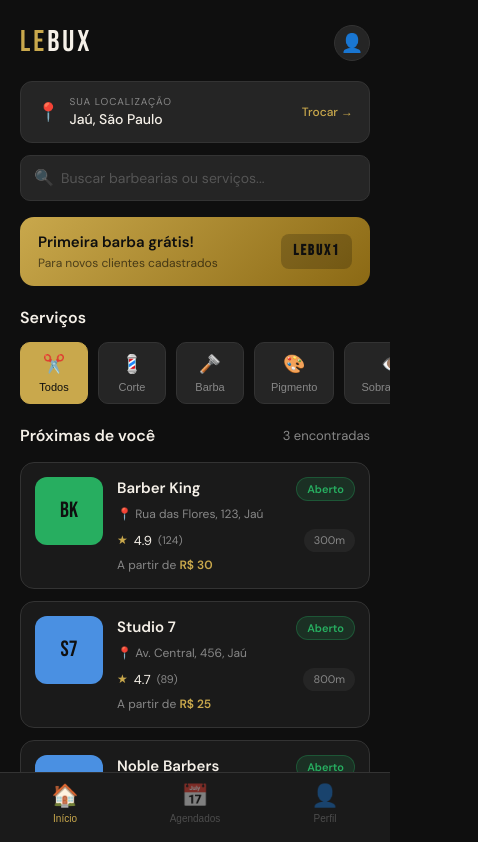
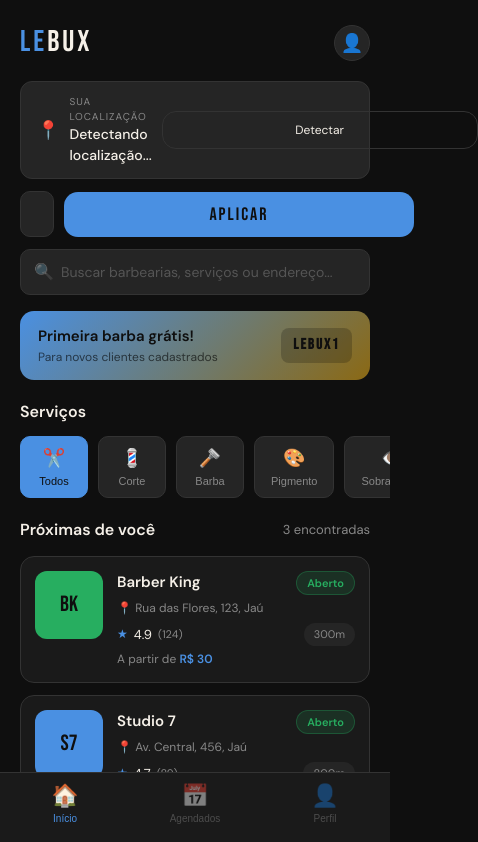
Before and after one commit to leonardo850/frontend, a React (Create React App) app: page / in a window 390 px wide. Shown: the top 842 px of the page, 478 px wide, since content can reach past the window. Built offline with nearby package versions, Linux system fonts and the light colour scheme; no server answers.

Commit message:
add pwa mobile install support

```diff
--- a/public/index.html
+++ b/public/index.html
@@ -3,9 +3,10 @@
   <head>
     <meta charset="utf-8" />
     <meta name="viewport" content="width=device-width, initial-scale=1, user-scalable=no" />
-    <meta name="theme-color" content="#0F0F0F" />
+    <meta name="theme-color" content="#4A90E2" />
     <meta name="description" content="Lebux - Encontre e agende na barbearia mais próxima de você" />
     <link rel="manifest" href="%PUBLIC_URL%/manifest.json" />
+    <link rel="apple-touch-icon" href="%PUBLIC_URL%/icon.svg" />
     <title>Lebux - Barbearias</title>
   </head>
   <body>
--- a/src/App.css
+++ b/src/App.css
@@ -1,8 +1,8 @@
 @import url('https://fonts.googleapis.com/css2?family=Bebas+Neue&family=DM+Sans:ital,opsz,wght@0,9..40,300;0,9..40,400;0,9..40,500;0,9..40,600;1,9..40,400&display=swap');
 
 :root {
-  --gold: #C9A84C;
-  --gold-light: #E8C96E;
+  --gold: #4A90E2;
+  --gold-light: #6BA8F7;
   --dark: #0F0F0F;
   --dark2: #1A1A1A;
   --dark3: #252525;
--- a/src/hooks/useGeolocation.js
+++ b/src/hooks/useGeolocation.js
@@ -1,30 +1,40 @@
-import { useState, useEffect } from 'react';
+import { useState, useEffect, useCallback } from 'react';
 
 export function useGeolocation() {
   const [location, setLocation] = useState(null);
   const [error, setError] = useState(null);
   const [loading, setLoading] = useState(true);
 
-  useEffect(() => {
+  const requestLocation = useCallback(() => {
     if (!navigator.geolocation) {
       setError('Geolocalização não suportada');
       setLoading(false);
       return;
     }
 
+    setLoading(true);
     navigator.geolocation.getCurrentPosition(
       ({ coords }) => {
         setLocation({ lat: coords.latitude, lng: coords.longitude });
+        setError(null);
         setLoading(false);
       },
       (err) => {
-        // Fallback para Jaú, SP
         setLocation({ lat: -22.2964, lng: -48.5589 });
         setError('Usando localização padrão: Jaú, SP');
         setLoading(false);
+      },
+      {
+        enableHighAccuracy: true,
+        timeout: 10000,
+        maximumAge: 0,
       }
     );
   }, []);
 
-  return { location, error, loading };
+  useEffect(() => {
+    requestLocation();
+  }, [requestLocation]);
+
+  return { location, error, loading, refreshLocation: requestLocation };
 }
--- a/src/index.js
+++ b/src/index.js
@@ -4,3 +4,11 @@ import App from './App';
 
 const root = ReactDOM.createRoot(document.getElementById('root'));
 root.render(<React.StrictMode><App /></React.StrictMode>);
+
+if ('serviceWorker' in navigator) {
+  window.addEventListener('load', () => {
+    navigator.serviceWorker.register('/service-worker.js')
+      .then(() => console.log('Service worker registrado com sucesso.'))
+      .catch(err => console.warn('Falha ao registrar service worker:', err));
+  });
+}
--- a/src/pages/HomePage.js
+++ b/src/pages/HomePage.js
@@ -4,10 +4,12 @@ import { barbershopsAPI } from '../lib/api';
 import ShopCard from '../components/ShopCard';
 
 export default function HomePage({ navigate }) {
-  const { location } = useGeolocation();
+  const { location, error, refreshLocation } = useGeolocation();
   const [shops, setShops] = useState([]);
   const [loading, setLoading] = useState(true);
   const [search, setSearch] = useState('');
+  const [locationText, setLocationText] = useState('');
+  const [manualLocation, setManualLocation] = useState('');
   const [category, setCategory] = useState('todos');
   const [toast, setToast] = useState('');
 
@@ -19,8 +21,10 @@ export default function HomePage({ navigate }) {
   const fetchShops = useCallback(async () => {
     setLoading(true);
     try {
-      const params = { search };
-      if (location) { params.lat = location.lat; params.lng = location.lng; params.radius = 20; }
+      const query = [search, manualLocation].filter(Boolean).join(' ').trim();
+      const params = {};
+      if (query) params.search = query;
+      if (!manualLocation && location) { params.lat = location.lat; params.lng = location.lng; params.radius = 20; }
       const { data } = await barbershopsAPI.getAll(params);
       setShops(data.barbershops || []);
     } catch {
@@ -32,7 +36,7 @@ export default function HomePage({ navigate }) {
       ]);
     }
     setLoading(false);
-  }, [location, search]);
+  }, [location, search, manualLocation]);
 
   useEffect(() => { fetchShops(); }, [fetchShops]);
 
@@ -55,13 +59,44 @@ export default function HomePage({ navigate }) {
       </div>
 
       {/* Location */}
-      <div style={{ margin: '16px 20px 0', background: 'var(--dark3)', borderRadius: 12, padding: '12px 16px', display: 'flex', alignItems: 'center', gap: 10, border: '1px solid var(--border)', cursor: 'pointer' }} onClick={() => showToast('📍 Detectando localização...')}>
+      <div style={{ margin: '16px 20px 0', background: 'var(--dark3)', borderRadius: 12, padding: '12px 16px', display: 'flex', alignItems: 'center', gap: 10, border: '1px solid var(--border)' }}>
         <span style={{ fontSize: 18 }}>📍</span>
         <div style={{ flex: 1 }}>
           <div style={{ fontSize: 10, color: 'var(--muted)', textTransform: 'uppercase', letterSpacing: 1 }}>Sua localização</div>
-          <div style={{ fontSize: 14, fontWeight: 500 }}>Jaú, São Paulo</div>
+          <div style={{ fontSize: 14, fontWeight: 500 }}>
+            {manualLocation
+              ? manualLocation
+              : location
+                ? error
+                  ? 'Jaú, São Paulo'
+                  : `Lat ${location.lat.toFixed(4)}, Lng ${location.lng.toFixed(4)}`
+                : 'Detectando localização...'}
+          </div>
         </div>
-        <span style={{ fontSize: 12, color: 'var(--gold)', fontWeight: 500 }}>Trocar →</span>
+        <button
+          className="btn-outline"
+          style={{ flexShrink: 0, minWidth: 100, padding: '10px 12px', fontSize: 12 }}
+          onClick={() => { showToast('📍 Atualizando localização...'); refreshLocation(); setManualLocation(''); }}
+        >
+          Detectar
+        </button>
+      </div>
+      <div style={{ margin: '12px 20px 0', display: 'flex', gap: 10, alignItems: 'center' }}>
+        <input
+          className="input-field"
+          placeholder="Digite sua cidade, bairro ou endereço"
+          value={locationText}
+          onChange={e => setLocationText(e.target.value)}
+          onKeyDown={e => e.key === 'Enter' && setManualLocation(locationText)}
+          style={{ flex: 1 }}
+        />
+        <button
+          className="btn-primary"
+          style={{ flexShrink: 0, minWidth: 120, padding: '12px 14px' }}
+          onClick={() => setManualLocation(locationText)}
+        >
+          Aplicar
+        </button>
       </div>
 
       {/* Search */}
@@ -70,7 +105,7 @@ export default function HomePage({ navigate }) {
         <input
           className="input-field"
           style={{ paddingLeft: 40 }}
-          placeholder="Buscar barbearias ou serviços..."
+          placeholder="Buscar barbearias, serviços ou endereço..."
           value={search}
           onChange={e => setSearch(e.target.value)}
           onKeyDown={e => e.key === 'Enter' && fetchShops()}
```
Also changed, not shown: public/service-worker.js (added, +36 -0 lines), public/icon.svg (added), public/manifest.json.
